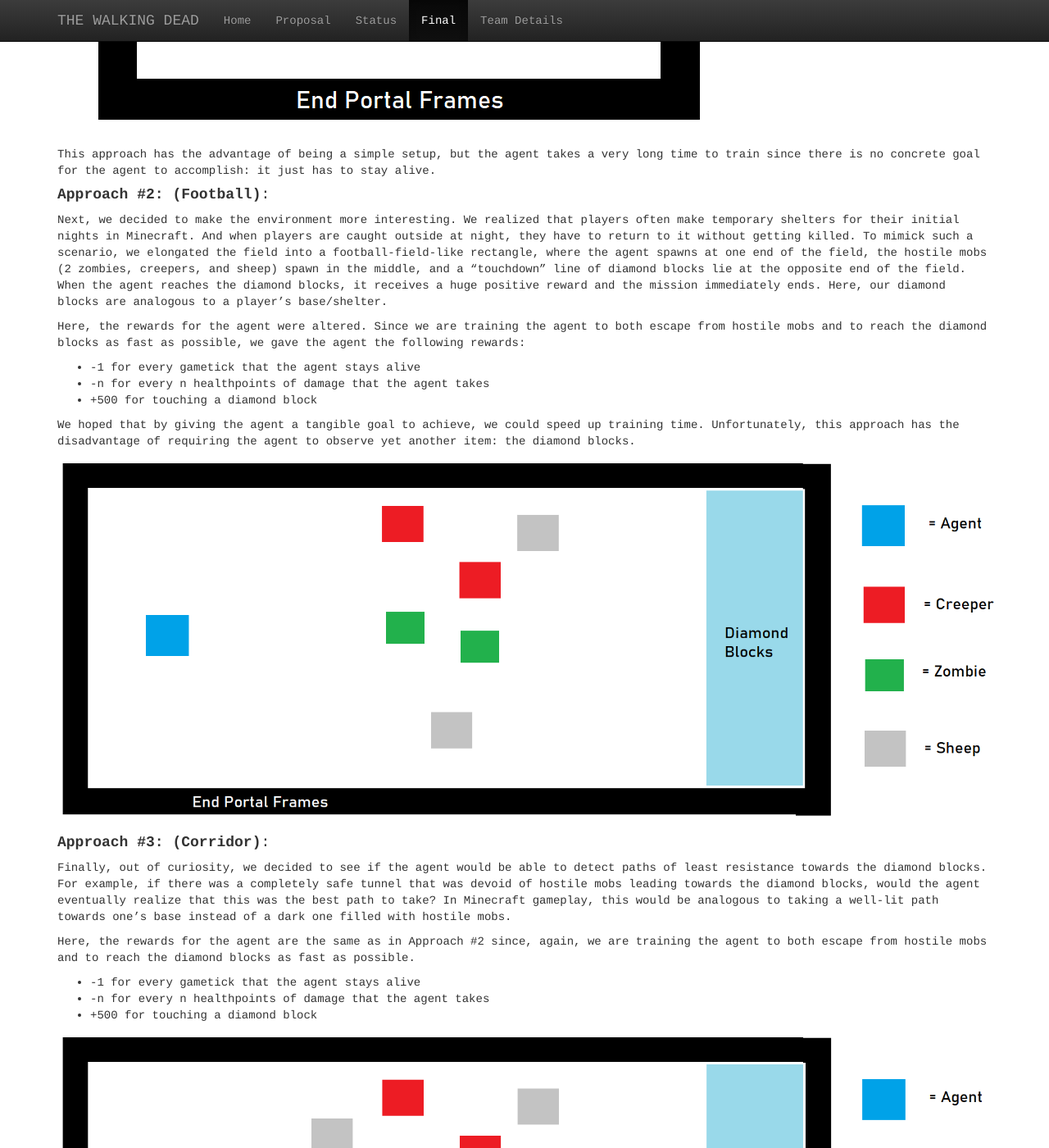
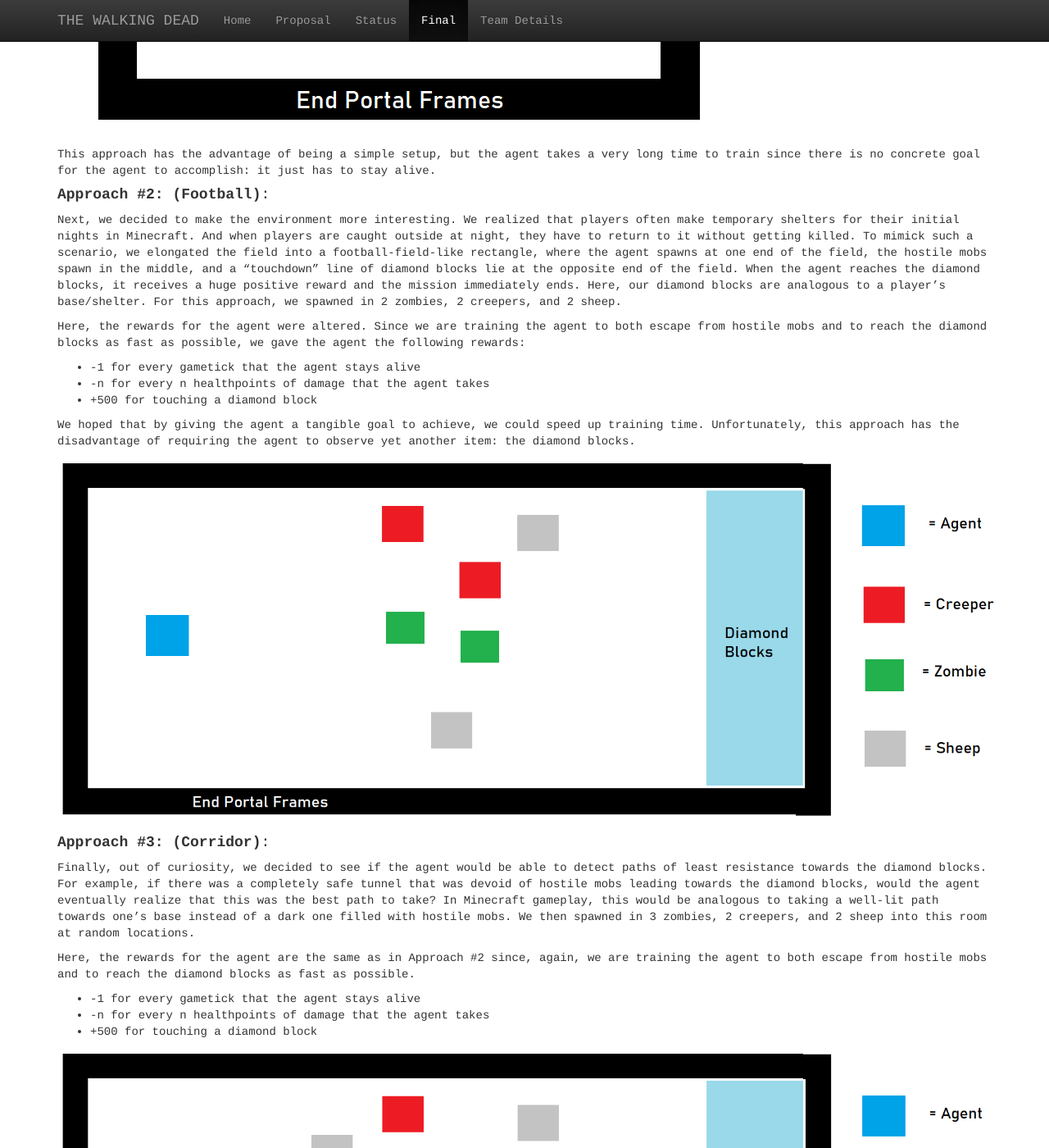
Before and after one commit to rayoh123/Moobloom, a Jekyll site: the page built from docs/final.md, in a window 1280 px wide and 1400 px high, scrolled down 2210 px. Shown: the whole window at 82% size. Built offline with Jekyll 4.4.1, drawn with Linux system fonts in a browser that asks for light colours.

Commit message:
Fixed errors about number of hostile mobs in images

```diff
--- a/docs/final.md
+++ b/docs/final.md
@@ -51,9 +51,11 @@ has to stay alive.
 #### __Approach&nbsp;#2:&nbsp;(Football)__:
 Next, we decided to make the environment more interesting. We realized that players often
 make temporary shelters for their initial nights in Minecraft. And when players are caught outside at night, they have to return to it
-without getting killed. To mimick such a scenario, we elongated the field into a football-field-like rectangle, where the agent spawns at one end of the field, the hostile mobs (2 zombies, creepers, and sheep) spawn
-in the middle, and a "touchdown" line of diamond blocks lie at the opposite end of the field. When the agent reaches the diamond blocks,
-it receives a huge positive reward and the mission immediately ends.  Here, our diamond blocks are analogous to a player's base/shelter.
+without getting killed. To mimick such a scenario, we elongated the field into a football-field-like rectangle, where the agent spawns at one end of the field,
+the hostile mobs spawn in the middle, and a "touchdown" line of diamond blocks lie at the opposite end of the field.
+When the agent reaches the diamond blocks,
+it receives a huge positive reward and the mission immediately ends. Here, our diamond blocks are analogous to a player's base/shelter.
+For this approach, we spawned in 2 zombies, 2 creepers, and 2 sheep.
 
 Here, the rewards for the agent were altered. Since we are training the agent to both escape from hostile mobs and to reach the diamond blocks
 as fast as possible, we gave the agent the following rewards:
@@ -70,7 +72,7 @@ to observe yet another item: the diamond blocks.
 Finally, out of curiosity, we decided to see if the agent would be able to detect paths of least resistance
 towards the diamond blocks. For example, if there was a completely safe tunnel that was devoid of hostile mobs leading towards the diamond
 blocks, would the agent eventually realize that this was the best path to take? In Minecraft gameplay, this would be analogous to taking
-a well-lit path towards one's base instead of a dark one filled with hostile mobs.
+a well-lit path towards one's base instead of a dark one filled with hostile mobs. We then spawned in 3 zombies, 2 creepers, and 2 sheep into this room at random locations.
 
 Here, the rewards for the agent are the same as in Approach #2 since, again, we are training the agent to both escape from hostile mobs and to reach the diamond blocks
 as fast as possible.
```
Also changed, not shown: docs/Resources/corridor_setup.png, docs/Resources/simple_setup.png.
